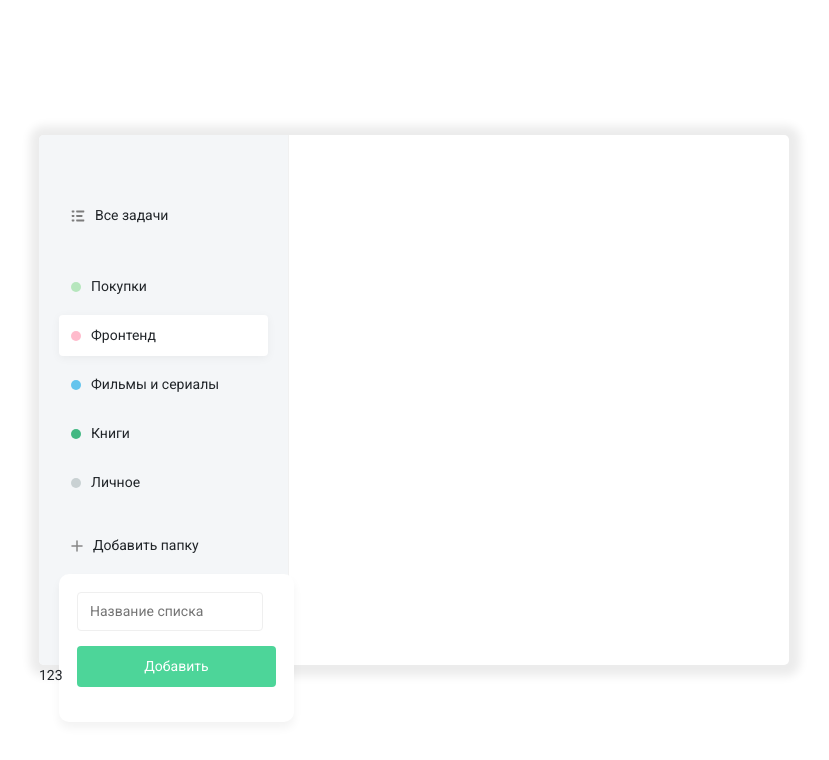
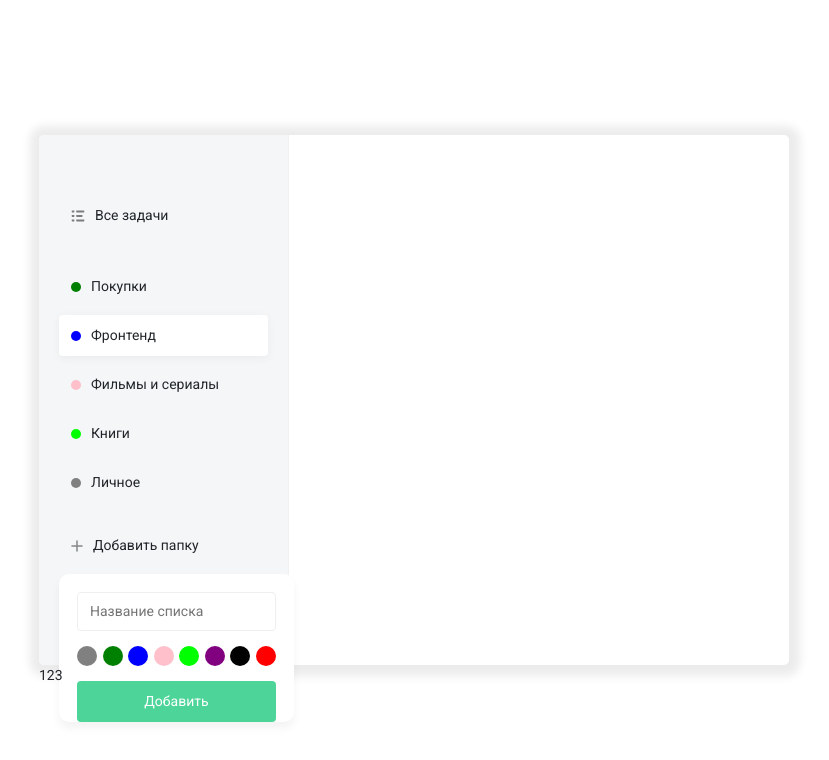
Before and after one commit to emoface1337/react-todo, a React (Create React App) app: page / in a window 1280 px wide. Both pictures are taken after a click on the element "Добавить папку". Shown: the top 760 px of the page, without its empty margins (226-1055 px from the left). Built offline with nearby package versions, Linux system fonts and the light colour scheme.

Commit message:
fixed badges (circles)

```diff
--- a/src/App.js
+++ b/src/App.js
@@ -33,24 +33,24 @@ export default class App extends Component {
                         items={[
                             {
                                 "name": "Покупки",
-                                "color": "#B6E6BD"
+                                "color": "green"
                             },
                             {
                                 "name": "Фронтенд",
-                                "color": "#FFBBCC",
+                                "color": "blue",
                                 active: true
                             },
                             {
                                 "name": "Фильмы и сериалы",
-                                "color": "#64C4ED"
+                                "color": "pink"
                             },
                             {
                                 "name": "Книги",
-                                "color": "#42B883"
+                                "color": "lime"
                             },
                             {
                                 "name": "Личное",
-                                "color": "#C9D1D3"
+                                "color": "grey"
                             }
                         ]}
                         isRemovable
--- a/src/components/AddList/AddList.js
+++ b/src/components/AddList/AddList.js
@@ -1,6 +1,7 @@
 import React from "react"
 import List from "../List/List"
 import './AddList.sass'
+import Circle from "../Badge/Circle";
 
 class AddList extends React.Component {
 
@@ -27,17 +28,16 @@ class AddList extends React.Component {
                                       strokeLinejoin="round"/>
                             </svg>
                         }]}
-                    onClick={() => this.setState({visible: true})} //todo
+                    onClick={() => this.setState({visible: true})} //todo (visible: !this.state.visible)
                 />
                 {
                     this.state.visible &&
                     <div className="add-list__popup">
                         <input type="text" className={"field"} placeholder={"Название списка"}/>
-                        <div className="add-list__popup-colors">
-                            <ul>
-                                <li></li>
-                                <li></li>
-                            </ul>
+                        <div className="add-list__popup-colors d-flex justify-content-between align-items-center">
+                            {this.props.colors.map(color => (
+                                <li><Circle color={color.name}/></li>
+                            ))}
                         </div>
                         <button className={"add-button"}>Добавить</button>
                     </div>
--- a/src/components/AddList/AddList.sass
+++ b/src/components/AddList/AddList.sass
@@ -8,6 +8,21 @@
     border-radius: 10px
     padding: 18px
 
+    & input
+      width: 100%
+
+    &-colors
+      margin: 15px 0
+      & li
+        cursor: pointer
+        i
+          border-radius: 50%
+          display: block
+          width: 20px
+          height: 20px
+          border: 2px solid transparent
+          &.active
+            border: 2px solid #525252
+
     & .add-button
-      margin-top: 15px
       width: 100%
--- /dev/null
+++ b/src/components/Badge/Circle.js
@@ -0,0 +1,8 @@
+import React from 'react';
+import './Circle.sass'
+
+const Circle = ({color}) => (
+    <i className={`circle circle--${color}`}/>
+)
+
+export default Circle
--- /dev/null
+++ b/src/components/Badge/Circle.sass
@@ -0,0 +1,24 @@
+.circle
+  &--red
+    background-color: red
+
+  &--pink
+    background-color: pink
+
+  &--green
+    background-color: green
+
+  &--grey
+    background-color: gray
+
+  &--blue
+    background-color: blue
+
+  &--lime
+    background-color: lime
+
+  &--black
+    background-color: black
+
+  &--purple
+    background-color: purple
--- a/src/components/List/List.js
+++ b/src/components/List/List.js
@@ -1,6 +1,7 @@
 import React from "react"
 import classNames from 'classnames'
 import './List.sass'
+import Circle from '../Badge/Circle'
 
 const List = ({items, isRemovable, onClick}) => {
     return (
@@ -10,7 +11,7 @@ const List = ({items, isRemovable, onClick}) => {
                         className={classNames("d-flex align-items-center", item.className, {active: item.active})}
                     >
                         {item.icon !== undefined ? <i>{item.icon}</i> :
-                            <i className={"badge"} style={{backgroundColor: item.color}}> </i>}
+                            <Circle color={item.color}/>}
                         <span>{item.name}</span>
                     </li>
                 )
--- a/src/components/List/List.sass
+++ b/src/components/List/List.sass
@@ -3,6 +3,12 @@
     padding: 10px 12px
     cursor: pointer
     margin-bottom: 8px
+
+    & .circle
+      width: 10px
+      height: 10px
+      border-radius: 50%
+
     &.active
       background: #FFFFFF
       box-shadow: 0 2px 10px rgba(0, 0, 0, 0.05)
--- a/src/db.json
+++ b/src/db.json
@@ -42,13 +42,13 @@
     {
       "id": 3,
       "listId": 2,
-      "text": "ReactJS Hooks (useState, useReducer, useEffect и т.д.)",
+      "text": "ReactJS Hooks",
       "completed": false
     },
     {
       "id": 4,
       "listId": 2,
-      "text": "Redux (redux-observable, redux-saga)",
+      "text": "Redux",
       "completed": false
     }
   ],
```
